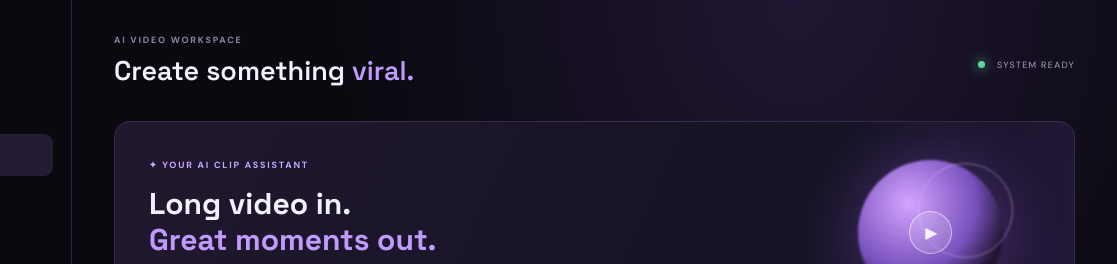
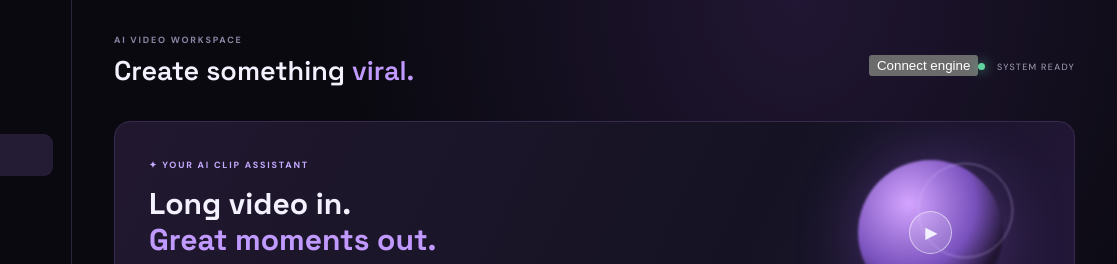
Before and after one commit to fried-brain/ClipVlip, a plain HTML site: page frontend/index.html in a window 1280 px wide. Shown: the top 264 px of the page, 163-1280 px from the left. Drawn offline with Linux system fonts and the light colour scheme.

Commit message:
Add worker connection control

```diff
--- a/frontend/index.html
+++ b/frontend/index.html
@@ -22,7 +22,7 @@
     </div>
   </aside>
   <main class="main">
-    <header class="topbar"><div><div class="eyebrow">AI VIDEO WORKSPACE</div><h1 id="pageTitle">Create something <em>viral.</em></h1></div><span class="status"><i></i> SYSTEM READY</span></header>
+    <header class="topbar"><div><div class="eyebrow">AI VIDEO WORKSPACE</div><h1 id="pageTitle">Create something <em>viral.</em></h1></div><div class="top-actions"><button id="engineSettings" class="engine-btn" type="button">Connect engine</button><span class="status"><i></i> SYSTEM READY</span></div></header>
     <section id="createView">
       <div class="hero"><div><div class="hero-tag">✦ YOUR AI CLIP ASSISTANT</div><h2>Long video in.<br><span>Great moments out.</span></h2><p>Drop in a video. ClipVlip finds the moments worth sharing and turns them into short-form content.</p></div><div class="hero-art"><div class="orb orb1"></div><div class="orb orb2"></div><div class="play">▶</div><div class="art-caption">AI MOMENT DETECTION</div></div></div>
       <div class="workspace-grid">
```
